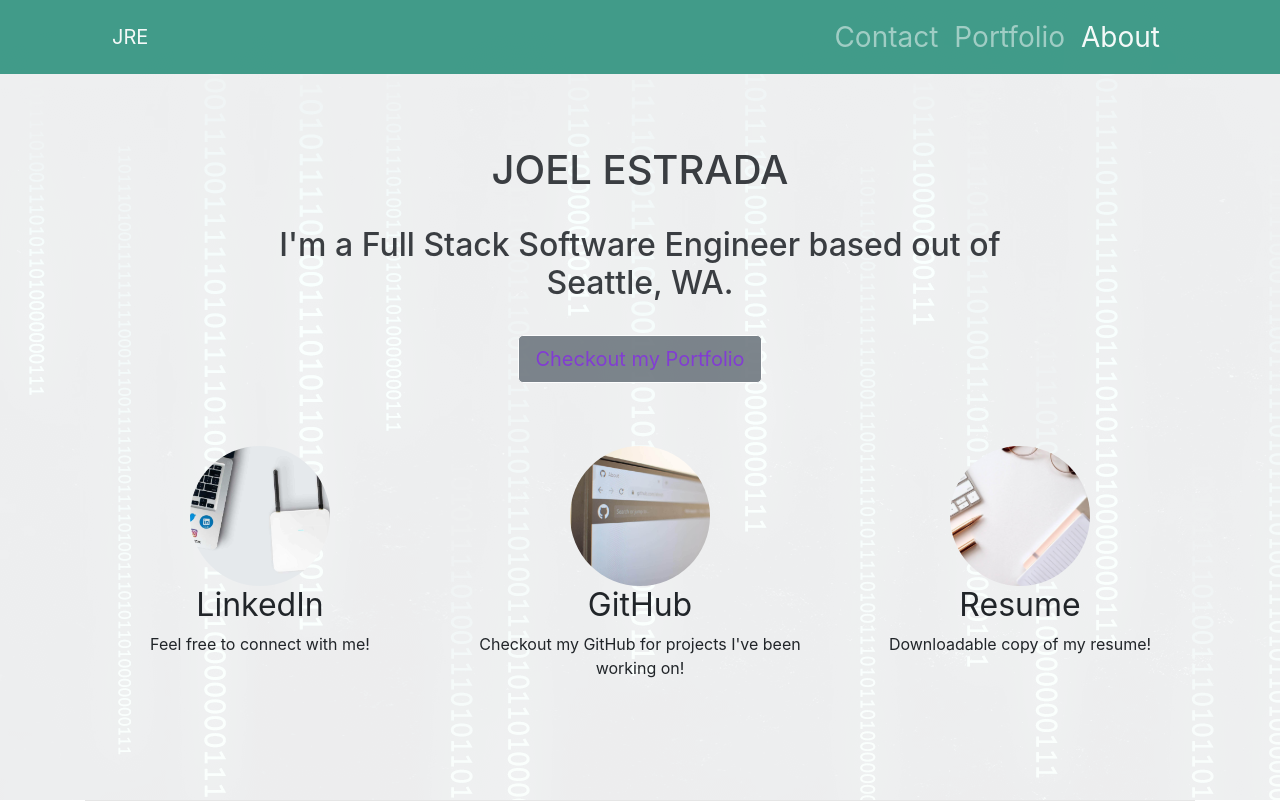
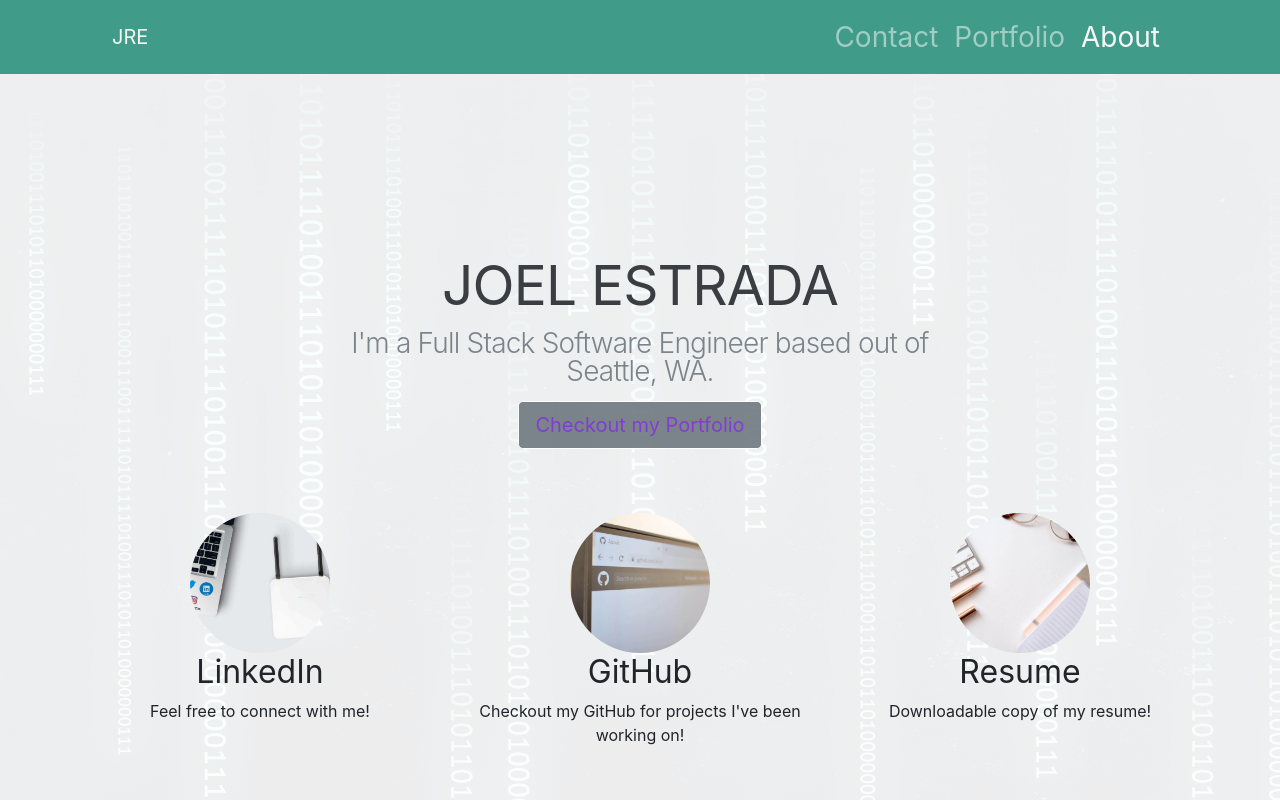
Before and after one commit to jre23/react-portfolio, a React (Create React App) app: page / in a window 1280 px wide. Shown: the top 803 px of the page. Built offline with nearby package versions, Linux system fonts and the light colour scheme.

Commit message:
edited styling for navbar and about components

```diff
--- a/src/App.jsx
+++ b/src/App.jsx
@@ -9,7 +9,6 @@ import Footer from "./components/Footer";
 const App = () => {
   return (
     <Router basename="/react-portfolio">
-      <div>
       <NavLinks />
       <Switch>
         <Route exact path="/">
@@ -26,7 +25,6 @@ const App = () => {
         </Route>
       </Switch>
       <Footer />
-      </div>
     </Router>
   );
 };
--- a/src/components/Jumbotron.jsx
+++ b/src/components/Jumbotron.jsx
@@ -4,10 +4,11 @@ import React from "react";
 const Jumbotron = (props) => {
   return (
     <>
+      <div className="container">
         <div className="col justify-content-center pl-0 pr-0">
           <div
             style={{
-            height: 300,
+              height: "auto",
               clear: "both",
               paddingTop: 72,
               textAlign: "center",
@@ -18,6 +19,7 @@ const Jumbotron = (props) => {
             {props.children}
           </div>
         </div>
+      </div>
     </>
   );
 };
--- a/src/components/pages/About/index.jsx
+++ b/src/components/pages/About/index.jsx
@@ -15,40 +15,60 @@ const About = () => {
   return (
     <>
       <Jumbotron classComp="jumboAbout">
-        <h1>JOEL ESTRADA</h1>
-        <br />
-        <h2>I'm a Full Stack Software Engineer based out of Seattle, WA.</h2>
-        <br />
+        <p className="featurette-heading jumboPName">JOEL ESTRADA</p>
+        <p className="featurette-heading text-muted jumboPDescription">
+          {" "}
+          I'm a Full Stack Software Engineer based out of Seattle, WA.
+        </p>
         <Link to="/portfolio">
           <a
-            href="#"
+            href="/portfolio"
             className="btn btn-lg btn-secondary fw-bold border-white bg-secondary btnSize"
           >
             Checkout my Portfolio
           </a>
         </Link>
       </Jumbotron>
-      <br /> <br /> <br />
       <main>
         <div className="container marketing">
           <div className="row">
             <div className="col-lg-4">
-              <a href="https://www.linkedin.com/in/joelestrada23">
-                <img src={linkedInImg} className="rounded-circle aboutImg" />
+              <a
+                href="https://www.linkedin.com/in/joelestrada23"
+                rel="noreferrer"
+                target="_blank"
+              >
+                <img
+                  src={linkedInImg}
+                  alt="Bird's eye view of a laptop with a LinkedIn sticker"
+                  className="rounded-circle aboutImg"
+                />
               </a>
               <h2>LinkedIn</h2>
               <p>Feel free to connect with me!</p>
             </div>
             <div className="col-lg-4">
-              <a href="https://github.com/jre23">
-                <img src={gitHubImg} className="rounded-circle aboutImg" />
+              <a
+                href="https://github.com/jre23"
+                rel="noreferrer"
+                target="_blank"
+              >
+                <img
+                  src={gitHubImg}
+                  alt="Laptop screen showing GitHub logo"
+                  className="rounded-circle aboutImg"
+                />
               </a>
               <h2>GitHub</h2>
               <p>Checkout my GitHub for projects I've been working on!</p>
             </div>
             <div className="col-lg-4">
               <a href={resume} rel="noreferrer" target="_blank">
-                <img src={resumeImg} className="rounded-circle aboutImg" />
+                <img
+                  src={resumeImg}
+                  alt="Bird's eye views of a laptop and notepad"
+                  className="rounded-circle aboutImg"
+                />
               </a>
               <h2>Resume</h2>
               <p>Downloadable copy of my resume!</p>
@@ -73,6 +93,7 @@ const About = () => {
             <div className="col-md-5">
               <img
                 src={beachImg}
+                alt="Napali Coast palm tree"
                 className="rounded-circle img-fluid featuretteImg"
               />
             </div>
@@ -96,6 +117,7 @@ const About = () => {
             <div className="col-md-5 order-md-1">
               <img
                 src={airplaneCodeImg}
+                alt="Laptop in an airplane passenger seat"
                 className="rounded-circle  img-fluid featuretteImg"
               />
             </div>
@@ -121,6 +143,7 @@ const About = () => {
             <div className="col-md-5">
               <img
                 src={suzzalloImg}
+                alt="UW Suzzallo Library"
                 className="rounded-circle  img-fluid featuretteImg"
               />
             </div>
--- a/src/components/pages/Portfolio/index.jsx
+++ b/src/components/pages/Portfolio/index.jsx
@@ -25,6 +25,18 @@ const Portfolio = () => {
     tech: "",
   });
 
+  // to get rid of warnings that projectImg variables aren't being used
+  console.log(
+    toString(
+      projectImg0,
+      projectImg1,
+      projectImg2,
+      projectImg3,
+      projectImg4,
+      projectImg5
+    )
+  );
+
   const displayProjectInfo = (event) => {
     let checkLocal = event.target.src;
     let source = "";
--- a/src/styles/About.css
+++ b/src/styles/About.css
@@ -47,26 +47,31 @@ body {
 }
 
 @media screen and (min-width: 577px) {
-  h1 {
+  h1,
+  .jumboPName {
     font-size: 40px;
   }
 
-  h2 {
+  h2,
+  .jumboPDescription {
     font-size: 28px;
   }
 }
 
 @media screen and (min-width: 768px) {
-  h1 {
+  h1,
+  .jumboPName {
     font-size: 55px;
   }
 }
 
 @media screen and (max-width: 576px) {
-  h1 {
+  h1,
+  .jumboPName {
     font-size: 28px;
   }
-  h2 {
+  h2,
+  .jumboPDescription {
     font-size: 23px;
   }
   .btnSize {
@@ -81,6 +86,19 @@ body {
 .jumboAbout {
   width: 60%;
   margin: auto;
+  margin-bottom: 4rem;
+}
+
+.jumboPName {
+  font-weight: 400;
+}
+
+.jumboPDescription {
+  margin-top: auto;
+}
+
+.btnSize {
+  margin-top: auto;
 }
 
 .aboutImg {
--- a/src/styles/NavLinks.css
+++ b/src/styles/NavLinks.css
@@ -38,7 +38,7 @@ a:visited {
 /* hover pseudoclass for when a user hovers the mouse pointer over the link */
 a:hover {
   color: red;
-  font-size: 2rem;
+  font-size: 1.5rem;
 }
 
 /* focus pseudoclass for when a user tabs over the links. When tabbed over, these links will change to the specified font-size and color*/
```
Lines whose indentation alone changed are shown as unchanged.
